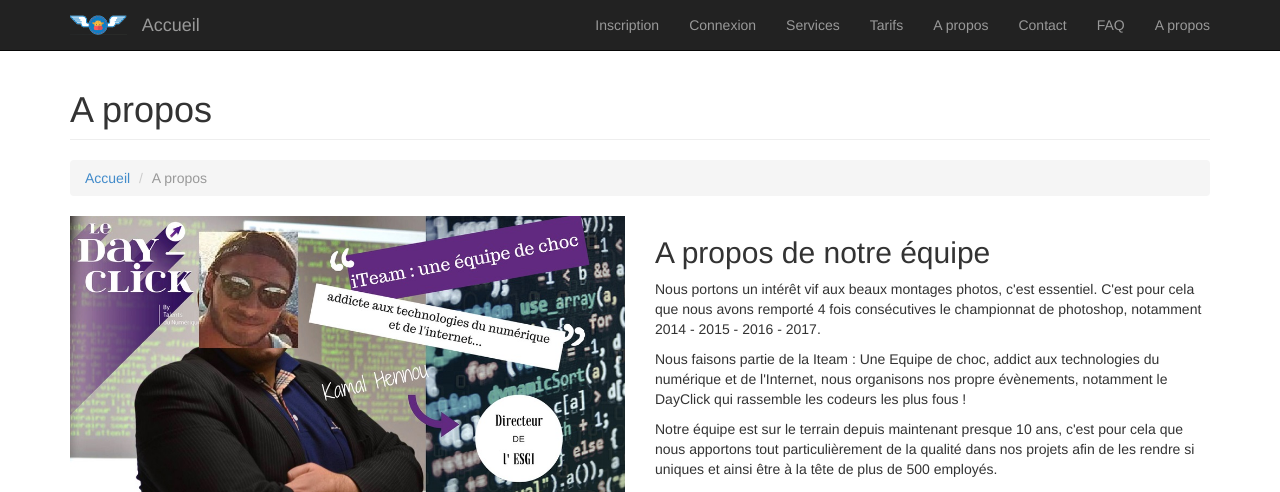
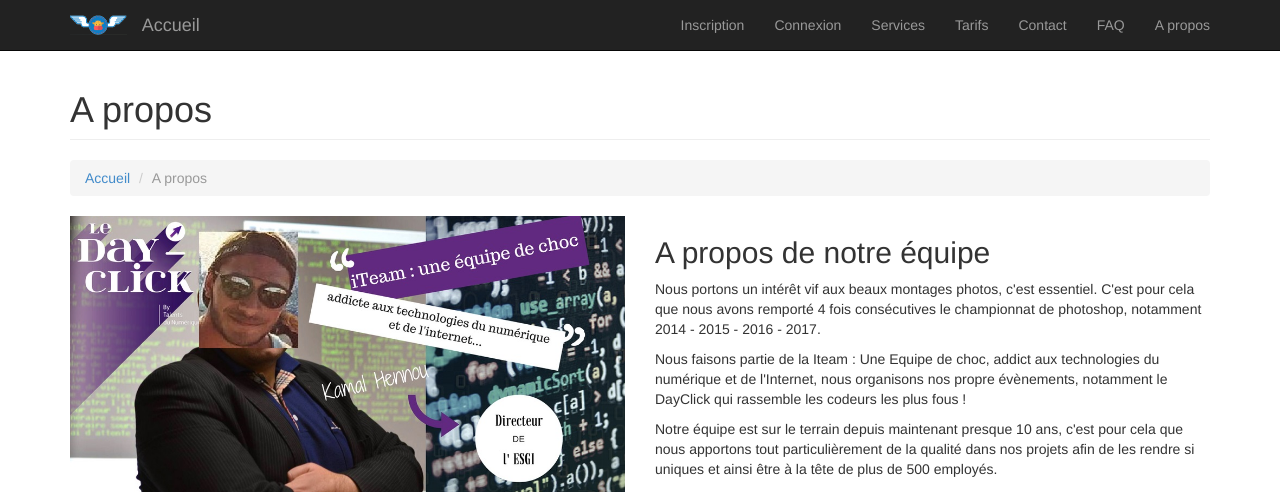
Before and after one commit to lukile/projetAnnuel, a PHP site: page /projects/about.php in a window 1280 px wide. Shown: the top 492 px of the page. Run offline with PHP 8.4, Linux system fonts and the light colour scheme.

Commit message:
delete doublon About

```diff
--- a/header.php
+++ b/header.php
@@ -69,9 +69,6 @@
                         <a href="pricing.php">Tarifs</a>
                     </li>
                     <li>
-                        <a href="about.php">A propos</a>
-                    </li>
-                    <li>
                         <a href="contact.php">Contact</a>
                     </li>
                     <li>
@@ -93,14 +90,15 @@
                     </li>
                     <li>
                         <a href="pricing.php">Tarifs</a>
-                    <li>
-                        <a href="about.php">A propos</a>
-                    </li>
+
                     <li>
                         <a href="contact.php">Contact</a>
                     </li>
                     <li>
                         <a href="faq.php">FAQ</a>
+                    </li>
+                    <li>
+                        <a href="about.php">A propos</a>
                     </li>
                     <li>
                         <a href="logout.php">Deco</a>
```
